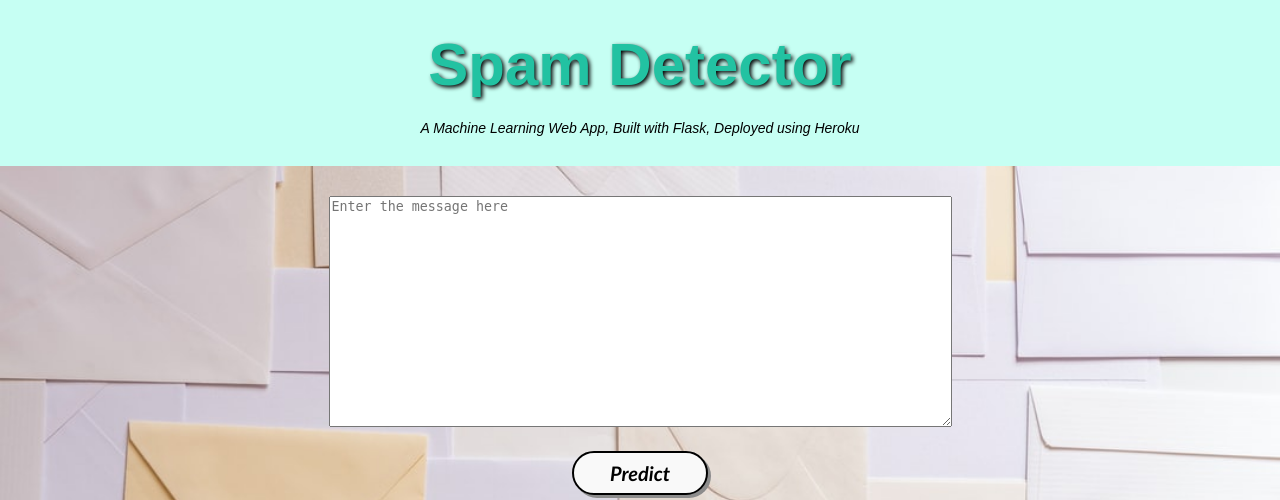
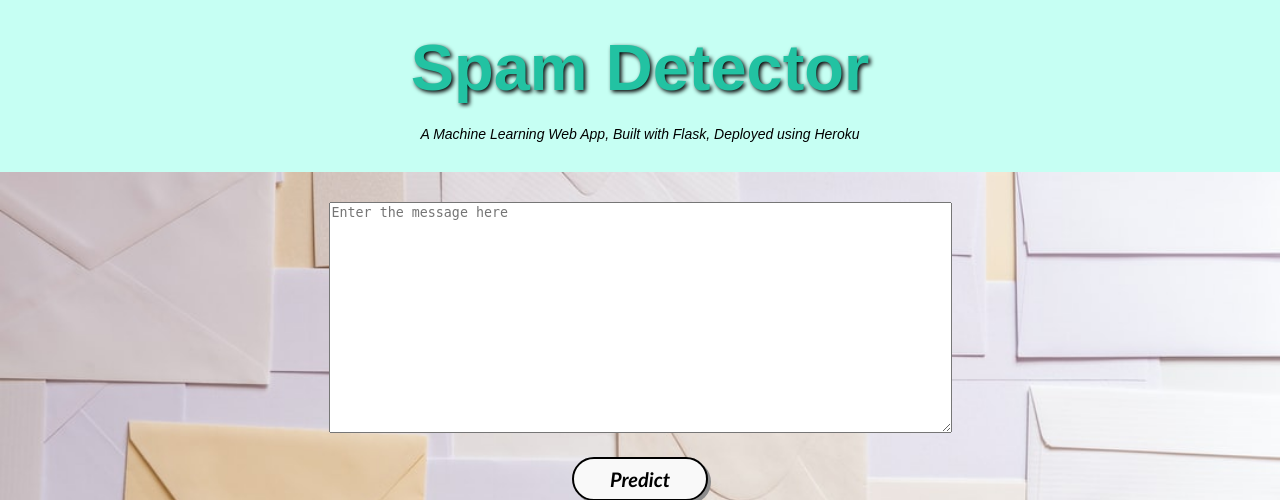
Before and after one commit to kdalal95/Spam-Detector, a Flask app: page / in a window 1280 px wide. Shown: the top 500 px of the page. Run offline with Flask 2, Linux system fonts and the light colour scheme; parts of the project's set-up code (start-up, migrations or seed data) failed here and were passed over; some libraries are stand-ins or nearby versions.

Commit message:
Update styles.css

```diff
--- a/static/styles.css
+++ b/static/styles.css
@@ -38,7 +38,7 @@ body{
 }
 
 .container-heading{
-	font-size: 60px;
+	font-size: 65px;
     margin: 0;
 }
 
```
